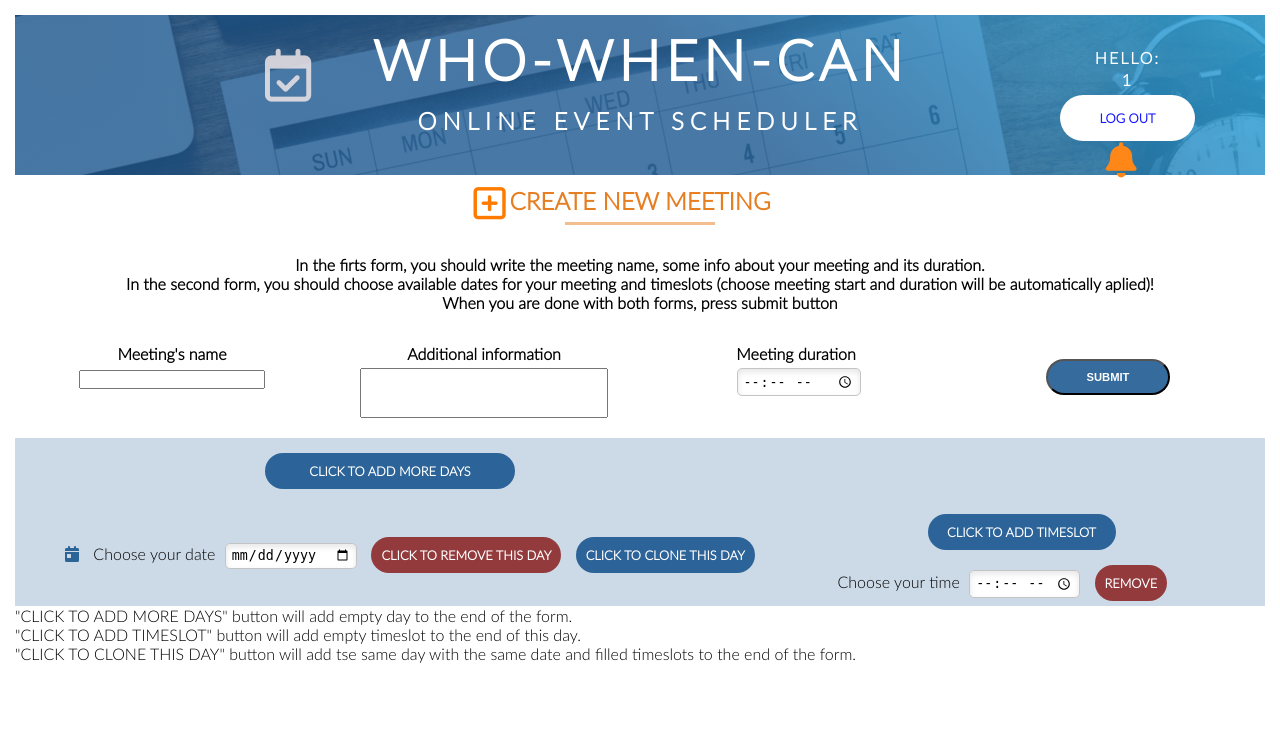
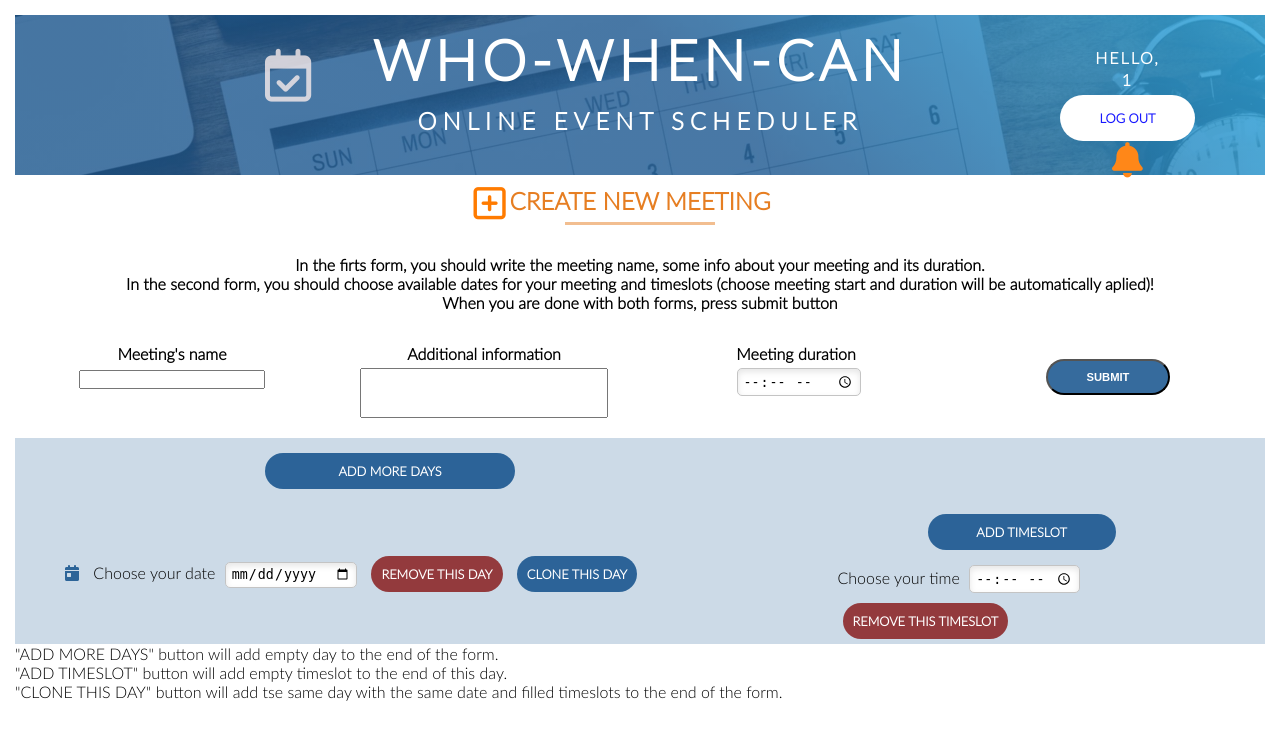
Before and after one commit to itmo-wad/Who-when-can, a Flask app: page /create_step_2 in a window 1280 px wide. Shown: the top 740 px of the page. Run offline with Flask 2, Linux system fonts and the light colour scheme; the visitor is signed in with stand-in values (Sample User, id 1); some libraries are stand-ins or nearby versions.

Commit message:
many small fixes

```diff
--- a/main/forms.py
+++ b/main/forms.py
@@ -1,6 +1,6 @@
 from flask_wtf import Form
 from wtforms import TextField, TextAreaField, SubmitField, PasswordField, BooleanField, HiddenField
-from wtforms.validators import DataRequired
+from wtforms.validators import DataRequired, Length
 from wtforms.fields.html5 import DateField, TimeField
 
 class AuthForm(Form):
@@ -10,8 +10,8 @@ class AuthForm(Form):
     submit = SubmitField('Authenticate')
 
 class MeetingForm(Form):
-    meetingname = TextField('Meeting name', validators = [DataRequired()])
-    info = TextAreaField('Purpose of the meeting and other useful information', validators = [DataRequired()])
+    meetingname = TextField('Meeting name', validators = [DataRequired(), Length(max=100,message="Limit is 100 charecters")])
+    info = TextAreaField('Purpose of the meeting and other useful information', validators = [DataRequired(), Length(max=2000,message="Limit is 2000 charecters")])
     duration = TimeField('Duration', format='%H:%M', validators = [DataRequired()])
     available_dates = HiddenField()
     submit = SubmitField('Submit')
--- a/main/static/css/styles.css
+++ b/main/static/css/styles.css
@@ -289,7 +289,7 @@ ul{
 .header__notifications{
     position: absolute;
     top:73%;
-    left: 76%;
+    left: 76.5%;
     width: 25%;
     text-align: center;
 }
--- a/main/templates/create_step_2.html
+++ b/main/templates/create_step_2.html
@@ -19,9 +19,9 @@
 	</div>
 
 	{% include 'meetingForm_template.html' %}
-<p>"CLICK TO ADD MORE DAYS" button will add empty day to the end of the form.</p>
-<p>"CLICK TO ADD TIMESLOT" button will add empty timeslot to the end of this day.</p>
-<p>"CLICK TO CLONE THIS DAY" button will add tse same day with the same date and filled timeslots to the end of the form.</p>
+<p>"ADD MORE DAYS" button will add empty day to the end of the form.</p>
+<p>"ADD TIMESLOT" button will add empty timeslot to the end of this day.</p>
+<p>"CLONE THIS DAY" button will add tse same day with the same date and filled timeslots to the end of the form.</p>
 	{% include 'footer.html' %}
 </body>
 </html>
--- a/main/templates/header.html
+++ b/main/templates/header.html
@@ -14,13 +14,16 @@
         </h3>
     </div>
     <div class="header__user">
-        <h3 class="header__user--text">
+
             {% if session['current_user'] is defined %}
-            Hello:<br> {{session['current_user']}}<br>
+            <h3 class="header__user--text">
+            Hello, <br> {{session['current_user']}}<br>
+        </h3>
+            <a href="/logout" class="header__user--logout btn__big btn__white">Log out</a>
             {% endif %}
 
-        </h3>
-        <a href="/logout" class="header__user--logout btn__big btn__white">Log out</a>
+
+
     </div>
     <div class="header__notifications">
         {% with messages = get_flashed_messages() %}
--- a/main/templates/meetingForm_template.html
+++ b/main/templates/meetingForm_template.html
@@ -24,7 +24,7 @@
 
         <div class="date__container">
             <div class="add_day btn__small btn__blue">
-                Click to add more days
+                Add more days
             </div>
             <table class="date__table">
                 <tr class="date">
@@ -33,21 +33,21 @@
                         Choose your date
                         <input type="date" class="datepicker inline" required>
                         <div class="delete_day btn__small btn__blue inline">
-                        Click to remove this day
+                        Remove this day
                         </div>
                         <div class="clone_day btn__small btn__blue inline">
-                        Click to clone this day
+                        Clone this day
                         </div>
                     </td>
                     <td class="hour__td">
                         <div class="add_hours btn__small btn__blue">
-                            Click to add timeslot
+                           Add timeslot
                         </div>
                         <div class="hour">
                             Choose your time
                             <input type="time" class="timepicker inline" required>
                             <div class="delete_hours btn__small btn__blue inline">
-                            Remove
+                            Remove this timeslot
                             </div>
                         </div>
 
--- a/main/templates/meeting_created.html
+++ b/main/templates/meeting_created.html
@@ -80,7 +80,7 @@
 		<p>If you would like to chage your answers press "CHANGE ANSWERS" button:</p>
 		<a href="/create_step_3">
 		<div class="change_answers btn__small btn__blue inline">
-			Click to change your answers
+			Change your answers
 		</div>
 		</a>
 	</div>
--- a/main/templates/success.html
+++ b/main/templates/success.html
@@ -74,7 +74,7 @@
 		<p>If you would like to chage your answers press "CHANGE ANSWERS" button:</p>
 		<a href="/time_picking">
 		<div class="change_answers btn__small btn__blue inline">
-			Click to change your answers
+			Change your answers
 		</div>
 		</a>
 	</div>
--- a/main/templates/time_picking-template.html
+++ b/main/templates/time_picking-template.html
@@ -3,7 +3,7 @@
     {{ daysandhoursform.selecteddaysandhours(class_="daysandhoursform-selecteddaysandhours") }}
 	{{ daysandhoursform.selecteddaysandhours(class_="daysandhoursform-selecteddaysandhours") }}
     {{ daysandhoursform.csrf_token }}
-    <h4 class='middle'>Enter your name (which will be displayed to outher participants)</h4>
+    <h4 class='middle'>Enter your name (which will be displayed to other participants)</h4>
         {{ daysandhoursform.name(class_="daysandhoursform-name") }}
 
     {{ daysandhoursform.submit(class_="daysandhoursform-submit") }}
--- a/main/templates/time_picking.html
+++ b/main/templates/time_picking.html
@@ -11,6 +11,10 @@
 		<p>Select timeslots which is more comfortable for YOU.</p>
 		<p>Selected timeslots will be highlighted in orange.</p>
 	</div>
+	<div class='description'>
+		<p>Meting name: {{meeting_name}}</p>
+		<p>Info about this meting: {{meeting_info}}</p>
+	</div>
 	{% include 'time_picking-template.html' %}
 	{% include 'footer.html' %}
 </body>
--- a/main/views.py
+++ b/main/views.py
@@ -284,7 +284,10 @@ def time_picking():
         if result == 'Updated':
             return redirect(url_for('finish'))
         elif result != False:
-            return render_template('time_picking.html', table=result, daysandhoursform=daysandhoursform)
+            tmp = mongo.db.meetings.find_one({'_id':ObjectId(session['meeting_id'])})
+            meeting_name = tmp['name']
+            meeting_info = tmp['info']
+            return render_template('time_picking.html', table=result, daysandhoursform=daysandhoursform, meeting_name=meeting_name,meeting_info=meeting_info)
     return redirect(url_for('index'))
 
 
```
